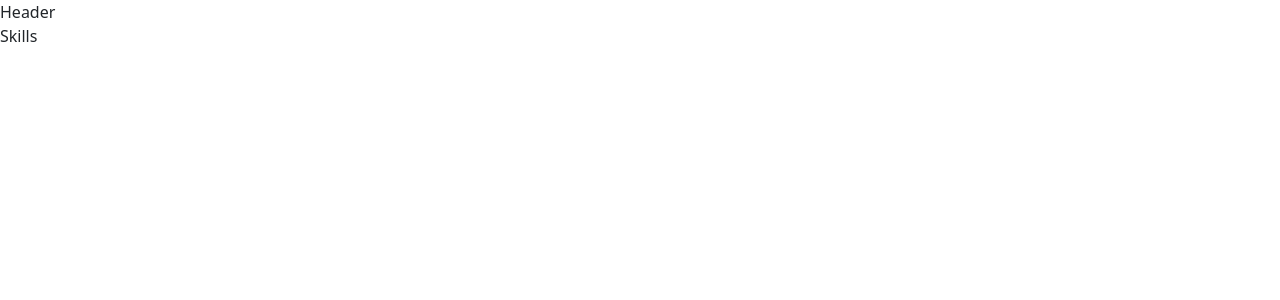
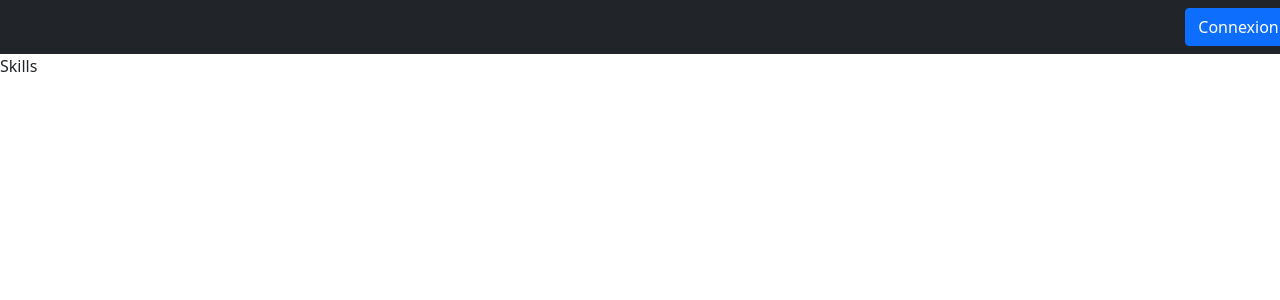
Before and after one commit to alexisljn/one-piece-dapp, a React (Create React App) app in the folder frontend/: page / in a window 1280 px wide. Shown: the top 300 px of the page. Built offline with nearby package versions, Linux system fonts and the light colour scheme.

Commit message:
Use of Header component

```diff
--- a/frontend/src/App.tsx
+++ b/frontend/src/App.tsx
@@ -3,12 +3,13 @@ import './App.css';
 import {Routes} from "react-router-dom";
 import {routes} from "./routes/routes";
 import {renderRoutes} from "./routes/renderRoutes";
+import {Header} from "./components/common/Header/Header";
 
 function App() {
 
     return (
         <div>
-          Header
+          <Header/>
           <Routes>
               {renderRoutes(routes)}
           </Routes>
```
